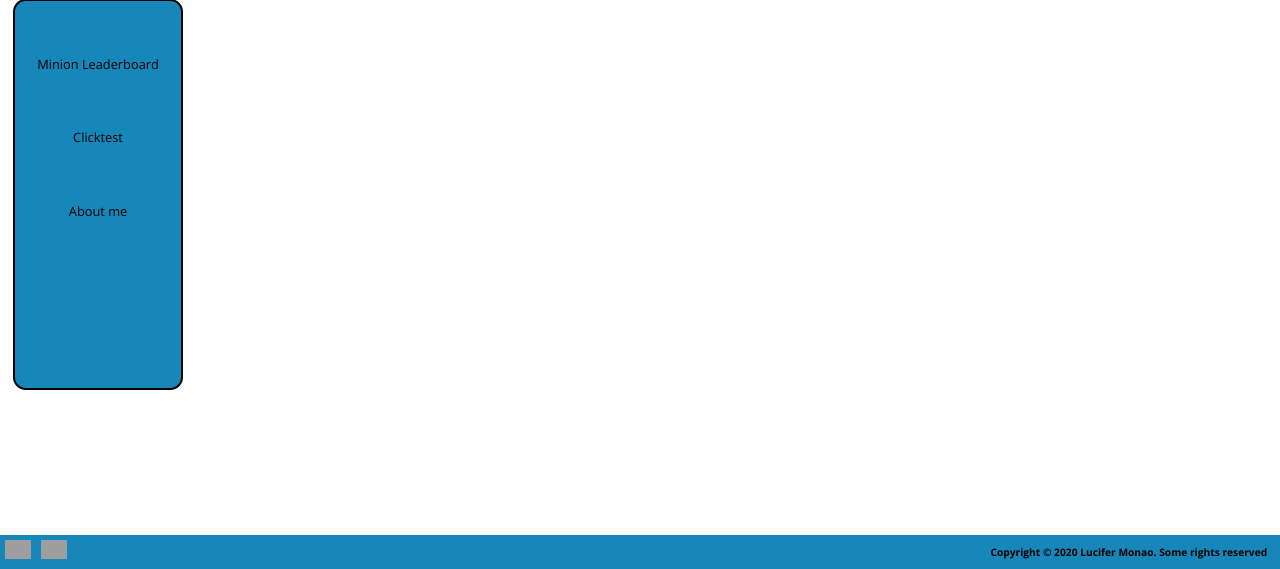
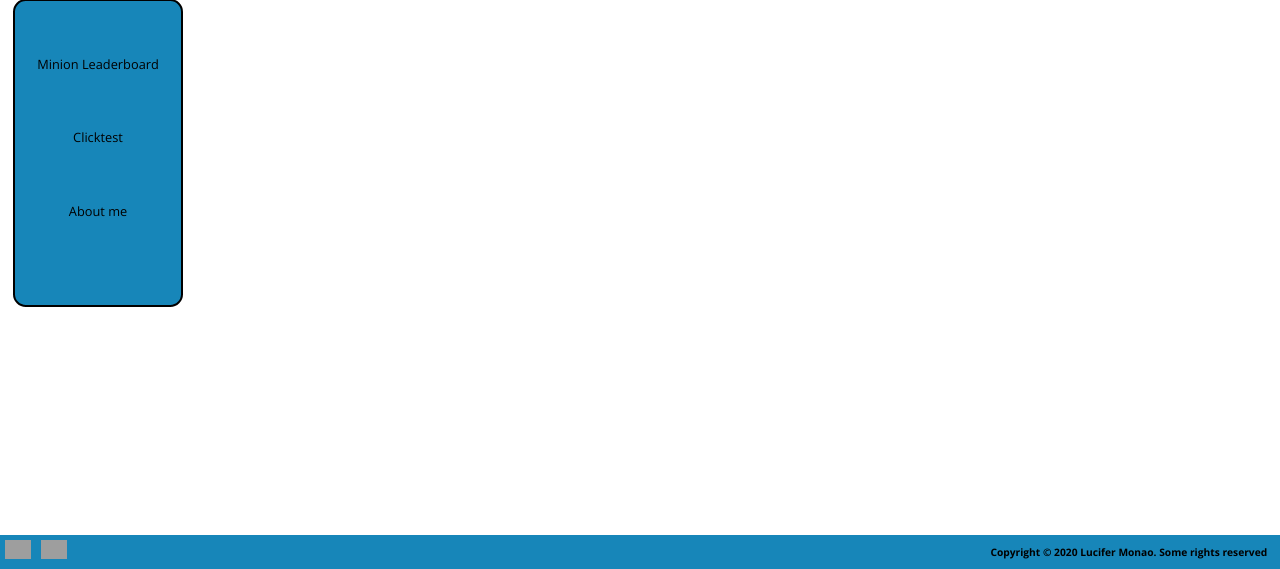
Before and after one commit to LuciferMonao/home, a PHP site: page /frame.php in a window 1280 px wide. Shown: the part 231-800 px from the top of the page. Run offline with PHP 8.4, Linux system fonts and the light colour scheme; grey boxes are pictures that could not be loaded.

Commit message:
Fixed Styling of the sidebar

```diff
--- a/styles/frame.css
+++ b/styles/frame.css
@@ -46,8 +46,7 @@ body {
     position: fixed;
     left: 1vw;
     top: 18vw;
-    /*height: 20vw;*/
-    bottom: 14vw;
+    height: 38%;
     background-color: rgb(23, 134, 185);
     width: 13%;
     border: 2px solid black;
```
